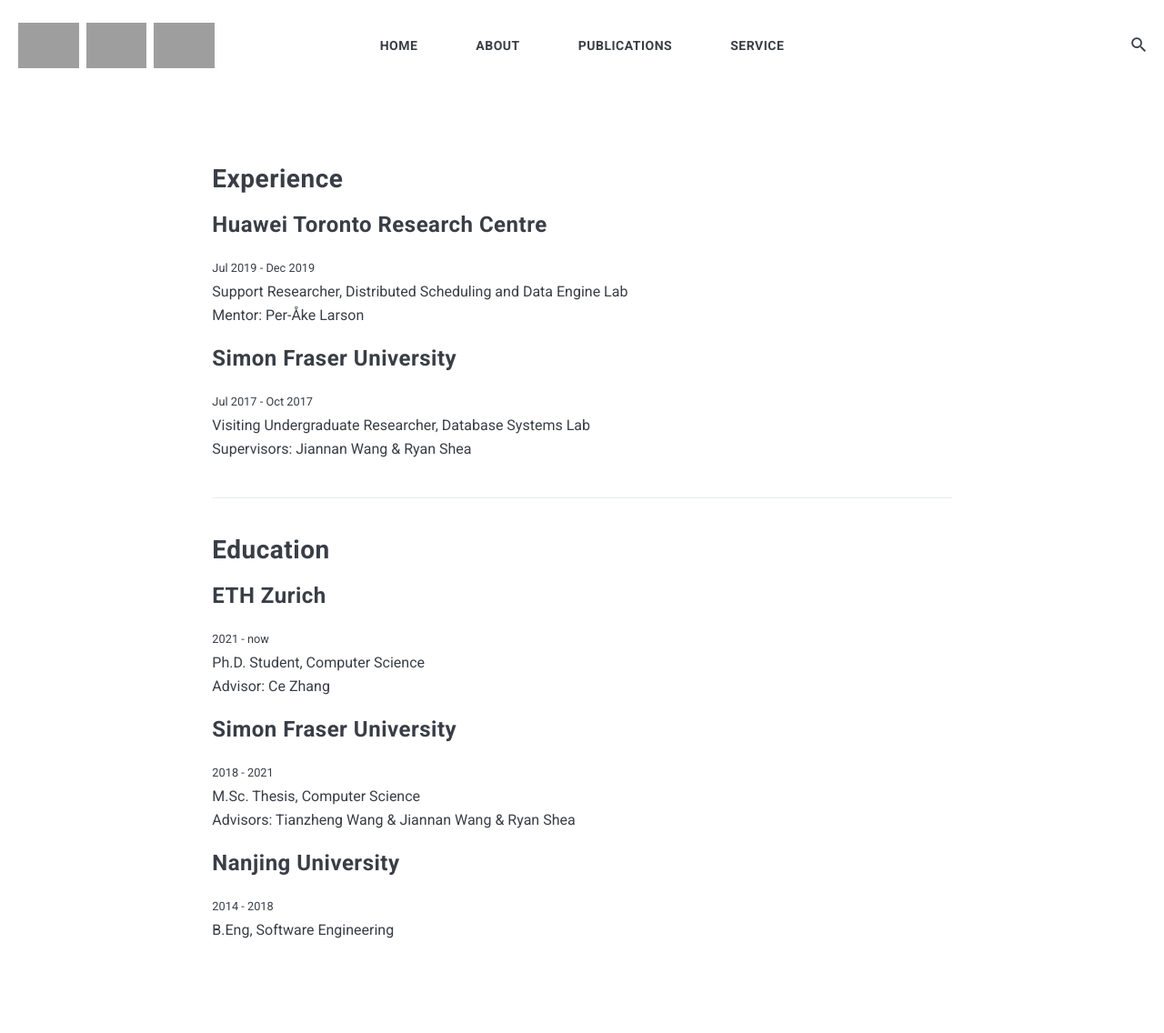
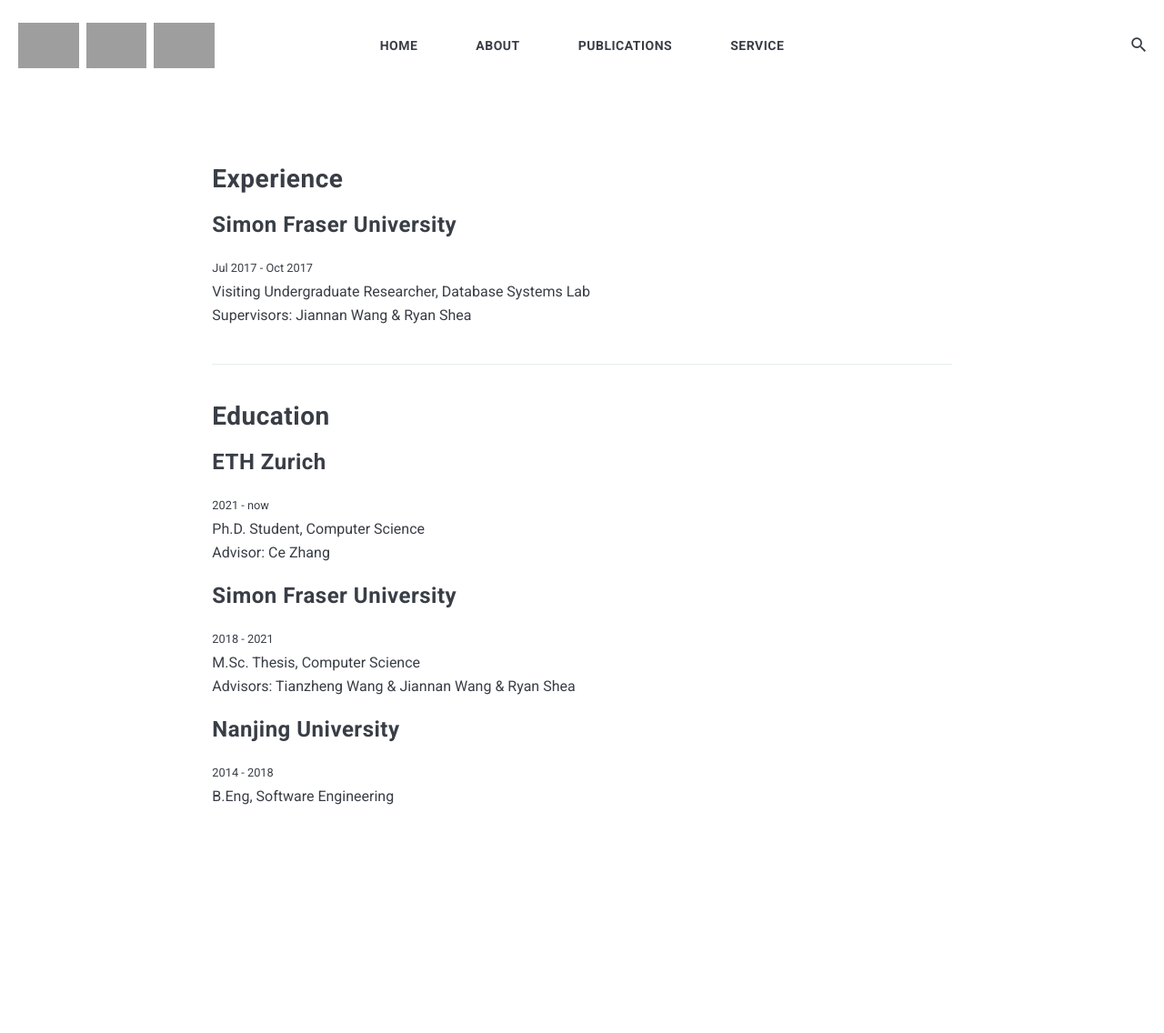
Before and after one commit to YongjunHe/YongjunHe.github.io, a Jekyll site: the page built from _pages/about.md, in a window 1280 px wide. Shown: the whole page at 91% size. Built offline with Jekyll 4.4.1, drawn with Linux system fonts in a browser that asks for light colours; nearby versions of some CDN libraries; after the commit the page ends 989 px from its top, so only the background shows below that; grey boxes are pictures that could not be loaded.

Commit message:
Update about.md

```diff
--- a/_pages/about.md
+++ b/_pages/about.md
@@ -4,10 +4,10 @@ title: About
 permalink: /about/
 ---
 ## Experience
-### Huawei Toronto Research Centre
+<!-- ### Huawei Toronto Research Centre
 <small>Jul 2019 - Dec 2019</small>
 Support Researcher, Distributed Scheduling and Data Engine Lab
-Mentor:  Per-Åke Larson
+Mentor:  Per-Åke Larson -->
 
 ### Simon Fraser University
 <small>Jul 2017 - Oct 2017</small>
```
